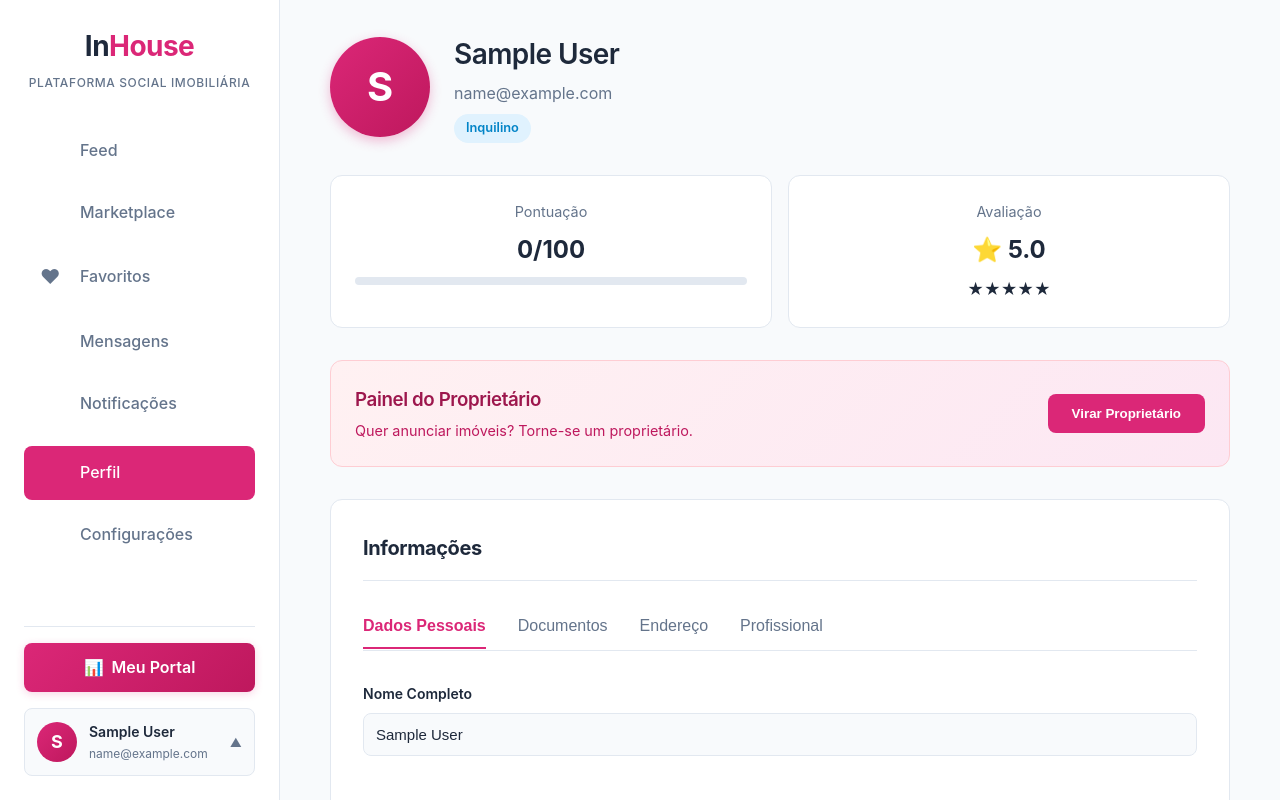
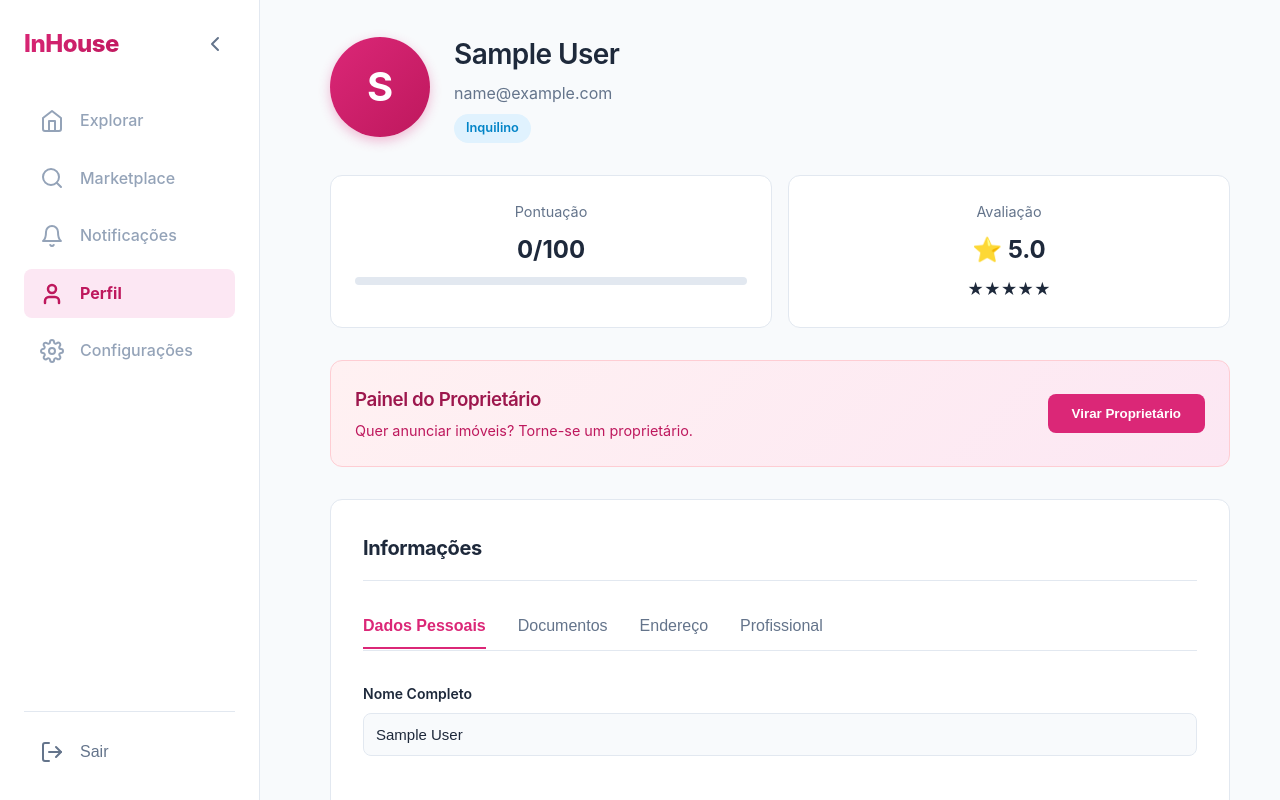
Before and after one commit to Hericlesp/InHouse_Web, a React (Vite) app: page /profile in a window 1280 px wide. Shown: the top 800 px of the page. Built offline with nearby package versions, Linux system fonts and the light colour scheme; sample sign-in values are in the browser's storage.

Commit message:
UI: Sidebar colapsável com ícones inteligentes (Cinza/Rosa)

```diff
--- a/src/components/Sidebar.css
+++ b/src/components/Sidebar.css
@@ -1,5 +1,6 @@
+/* Sidebar Container */
 .sidebar {
-    width: 280px;
+    width: 260px;
     height: 100vh;
     background-color: var(--bg-secondary);
     border-right: 1px solid var(--border-color);
@@ -9,55 +10,94 @@
     position: fixed;
     left: 0;
     top: 0;
-    transition: all var(--transition-base);
+    z-index: 100;
+    transition: width 0.3s ease;
 }
 
-/* Logo */
-.sidebar-logo {
-    margin-bottom: 2rem;
-    text-align: center;
+.sidebar.collapsed {
+    width: 80px;
+    padding: 1.5rem 0.75rem;
 }
 
-.logo-text {
-    font-size: 1.75rem;
-    font-weight: 700;
-    margin-bottom: 0.25rem;
+/* Header */
+.sidebar-header {
+    display: flex;
+    align-items: center;
+    justify-content: space-between;
+    margin-bottom: 2rem;
+    min-height: 2.5rem;
 }
 
-.logo-in {
-    color: var(--text-primary);
+.sidebar.collapsed .sidebar-header {
+    justify-content: center;
 }
 
-.logo-house {
+.logo {
+    font-size: 1.5rem;
+    font-weight: 800;
+    background: linear-gradient(135deg, var(--pink-500), var(--pink-600));
+    -webkit-background-clip: text;
+    -webkit-text-fill-color: transparent;
+    margin: 0;
+}
+
+.toggle-btn {
+    background: none;
+    border: none;
+    color: var(--text-secondary);
+    cursor: pointer;
+    padding: 0.5rem;
+    border-radius: var(--radius-sm);
+    display: flex;
+    align-items: center;
+    justify-content: center;
+    transition: background-color 0.2s;
+}
+
+.toggle-btn:hover {
+    background-color: var(--bg-primary);
     color: var(--pink-500);
 }
 
-.logo-tagline {
-    font-size: 0.75rem;
-    color: var(--text-secondary);
-    font-weight: 500;
-    text-transform: uppercase;
-    letter-spacing: 0.05em;
-}
-
 /* Navigation */
-.sidebar-nav {
-    flex: 1;
+.nav-links {
     display: flex;
     flex-direction: column;
     gap: 0.5rem;
+    flex: 1;
 }
 
 .nav-item {
     display: flex;
     align-items: center;
     gap: 1rem;
-    padding: 0.875rem 1rem;
+    padding: 0.75rem 1rem;
+    text-decoration: none;
+    color: #94a3b8;
+    /* Gray inactive icon/text */
     border-radius: var(--radius-md);
-    color: var(--text-secondary);
-    text-decoration: none;
-    transition: all var(--transition-fast);
     font-weight: 500;
+    transition: all 0.2s;
+    overflow: hidden;
+    white-space: nowrap;
+}
+
+.sidebar.collapsed .nav-item {
+    justify-content: center;
+    padding: 0.75rem;
+}
+
+.nav-icon {
+    display: flex;
+    align-items: center;
+    justify-content: center;
+    min-width: 24px;
+}
+
+.nav-item svg {
+    stroke: #94a3b8;
+    /* Gray inactive icon */
+    transition: stroke 0.2s, stroke-width 0.2s;
 }
 
 .nav-item:hover {
@@ -65,224 +105,50 @@
     color: var(--pink-600);
 }
 
-[data-theme="dark"] .nav-item:hover {
-    background-color: rgba(219, 39, 119, 0.1);
-    color: var(--pink-400);
+.nav-item:hover svg {
+    stroke: var(--pink-600);
 }
 
 .nav-item.active {
-    background-color: var(--pink-500);
-    color: white;
+    background-color: var(--pink-50);
+    color: var(--pink-600);
+    font-weight: 700;
 }
 
-.nav-icon {
-    font-size: 1.25rem;
-    min-width: 1.5rem;
-}
-
-.nav-label {
-    font-size: 1rem;
+.nav-item.active svg {
+    stroke: var(--pink-600);
+    stroke-width: 2.5px;
+    /* Added emphasis for active state */
 }
 
 /* Footer */
 .sidebar-footer {
-    display: flex;
-    flex-direction: column;
-    gap: 1rem;
+    border-top: 1px solid var(--border-color);
     padding-top: 1rem;
-    border-top: 1px solid var(--border-color);
 }
 
-/* Owner Portal Button */
-.owner-portal-btn {
+.logout-btn {
+    width: 100%;
     display: flex;
     align-items: center;
-    justify-content: center;
-    gap: 0.5rem;
-    padding: 0.75rem;
-    background: linear-gradient(135deg, var(--pink-500), var(--pink-600));
+    gap: 1rem;
+    padding: 0.75rem 1rem;
+    background: none;
     border: none;
+    color: var(--text-secondary);
+    font-size: 1rem;
+    font-weight: 500;
+    cursor: pointer;
     border-radius: var(--radius-md);
-    color: white;
-    cursor: pointer;
-    transition: all var(--transition-fast);
-    font-weight: 600;
-    text-decoration: none;
-    box-shadow: 0 2px 8px rgba(219, 39, 119, 0.2);
+    transition: all 0.2s;
 }
 
-.owner-portal-btn:hover {
-    transform: translateY(-2px);
-    box-shadow: 0 4px 12px rgba(219, 39, 119, 0.3);
+.sidebar.collapsed .logout-btn {
+    justify-content: center;
+    padding: 0.75rem;
 }
 
-/* User Card & Dropdown */
-.user-menu-container {
-    position: relative;
-    width: 100%;
+.logout-btn:hover {
+    background-color: #fee2e2;
+    color: #ef4444;
 }
-
-.user-card {
-    display: flex;
-    align-items: center;
-    gap: 0.75rem;
-    padding: 0.75rem;
-    background-color: var(--bg-primary);
-    border-radius: var(--radius-md);
-    border: 1px solid var(--border-color);
-    cursor: pointer;
-    transition: all var(--transition-fast);
-}
-
-.user-card:hover,
-.user-card.active {
-    border-color: var(--pink-500);
-    background-color: var(--bg-secondary);
-}
-
-.user-avatar {
-    width: 2.5rem;
-    height: 2.5rem;
-    border-radius: 50%;
-    background: linear-gradient(135deg, var(--pink-500), var(--pink-600));
-    display: flex;
-    align-items: center;
-    justify-content: center;
-    color: white;
-    font-weight: 700;
-    font-size: 1.125rem;
-    flex-shrink: 0;
-}
-
-.user-info {
-    flex: 1;
-    min-width: 0;
-}
-
-.user-name {
-    font-size: 0.875rem;
-    font-weight: 600;
-    color: var(--text-primary);
-    white-space: nowrap;
-    overflow: hidden;
-    text-overflow: ellipsis;
-}
-
-.user-email {
-    font-size: 0.75rem;
-    color: var(--text-secondary);
-    white-space: nowrap;
-    overflow: hidden;
-    text-overflow: ellipsis;
-}
-
-.menu-chevron {
-    font-size: 0.75rem;
-    color: var(--text-secondary);
-    transition: transform var(--transition-fast);
-}
-
-.user-card.active .menu-chevron {
-    transform: rotate(180deg);
-}
-
-/* Dropdown Menu */
-.user-dropdown-menu {
-    position: absolute;
-    bottom: 110%;
-    left: 0;
-    width: 100%;
-    background-color: var(--bg-secondary);
-    border: 1px solid var(--border-color);
-    border-radius: var(--radius-md);
-    box-shadow: 0 4px 6px -1px rgba(0, 0, 0, 0.1), 0 2px 4px -1px rgba(0, 0, 0, 0.06);
-    padding: 0.5rem;
-    animation: slideUp 0.2s ease-out;
-    z-index: 100;
-}
-
-@keyframes slideUp {
-    from {
-        opacity: 0;
-        transform: translateY(10px);
-    }
-
-    to {
-        opacity: 1;
-        transform: translateY(0);
-    }
-}
-
-.dropdown-item {
-    display: flex;
-    align-items: center;
-    gap: 0.75rem;
-    padding: 0.75rem;
-    width: 100%;
-    text-align: left;
-    background: none;
-    border: none;
-    border-radius: var(--radius-sm);
-    color: var(--text-primary);
-    font-size: 0.9375rem;
-    font-weight: 500;
-    cursor: pointer;
-    text-decoration: none;
-    transition: background-color var(--transition-fast);
-}
-
-.dropdown-item:hover {
-    background-color: var(--bg-primary);
-    color: var(--pink-600);
-}
-
-.dropdown-item.logout {
-    color: var(--red-500);
-}
-
-.dropdown-item.logout:hover {
-    background-color: #fef2f2;
-}
-
-.dropdown-divider {
-    height: 1px;
-    background-color: var(--border-color);
-    margin: 0.5rem 0;
-}
-
-.item-icon {
-    font-size: 1.125rem;
-}
-
-/* Mobile Responsive */
-@media (max-width: 768px) {
-    .sidebar {
-        width: 100%;
-        height: auto;
-        position: fixed;
-        bottom: 0;
-        top: auto;
-        flex-direction: row;
-        padding: 1rem;
-        border-right: none;
-        border-top: 1px solid var(--border-color);
-    }
-
-    .sidebar-logo {
-        display: none;
-    }
-
-    .sidebar-nav {
-        flex-direction: row;
-        justify-content: space-around;
-        flex: 1;
-    }
-
-    .nav-label {
-        display: none;
-    }
-
-    .sidebar-footer {
-        display: none;
-    }
-}
--- a/src/components/Sidebar.jsx
+++ b/src/components/Sidebar.jsx
@@ -1,112 +1,101 @@
 import { useState } from 'react';
-import { Link, useLocation } from 'react-router-dom';
+import { NavLink, useNavigate } from 'react-router-dom';
 import { useAuth } from '../context/AuthContext';
 import './Sidebar.css';
 
+// SVG Icons as components for easier styling
+const Icons = {
+    Home: () => (
+        <svg xmlns="http://www.w3.org/2000/svg" width="24" height="24" viewBox="0 0 24 24" fill="none" stroke="currentColor" strokeWidth="2" strokeLinecap="round" strokeLinejoin="round"><path d="m3 9 9-7 9 7v11a2 2 0 0 1-2 2H5a2 2 0 0 1-2-2z" /><polyline points="9 22 9 12 15 12 15 22" /></svg>
+    ),
+    Search: () => (
+        <svg xmlns="http://www.w3.org/2000/svg" width="24" height="24" viewBox="0 0 24 24" fill="none" stroke="currentColor" strokeWidth="2" strokeLinecap="round" strokeLinejoin="round"><circle cx="11" cy="11" r="8" /><path d="m21 21-4.3-4.3" /></svg>
+    ),
+    Bell: () => (
+        <svg xmlns="http://www.w3.org/2000/svg" width="24" height="24" viewBox="0 0 24 24" fill="none" stroke="currentColor" strokeWidth="2" strokeLinecap="round" strokeLinejoin="round"><path d="M6 8a6 6 0 0 1 12 0c0 7 3 9 3 9H3s3-2 3-9" /><path d="M10.3 21a1.94 1.94 0 0 0 3.4 0" /></svg>
+    ),
+    User: () => (
+        <svg xmlns="http://www.w3.org/2000/svg" width="24" height="24" viewBox="0 0 24 24" fill="none" stroke="currentColor" strokeWidth="2" strokeLinecap="round" strokeLinejoin="round"><path d="M19 21v-2a4 4 0 0 0-4-4H9a4 4 0 0 0-4 4v2" /><circle cx="12" cy="7" r="4" /></svg>
+    ),
+    LogOut: () => (
+        <svg xmlns="http://www.w3.org/2000/svg" width="24" height="24" viewBox="0 0 24 24" fill="none" stroke="currentColor" strokeWidth="2" strokeLinecap="round" strokeLinejoin="round"><path d="M9 21H5a2 2 0 0 1-2-2V5a2 2 0 0 1 2-2h4" /><polyline points="16 17 21 12 16 7" /><line x1="21" x2="9" y1="12" y2="12" /></svg>
+    ),
+    TrendingUp: () => (
+        <svg xmlns="http://www.w3.org/2000/svg" width="24" height="24" viewBox="0 0 24 24" fill="none" stroke="currentColor" strokeWidth="2" strokeLinecap="round" strokeLinejoin="round"><polyline points="23 6 13.5 15.5 8.5 10.5 1 18" /><polyline points="17 6 23 6 23 12" /></svg>
+    ),
+    Settings: () => (
+        <svg xmlns="http://www.w3.org/2000/svg" width="24" height="24" viewBox="0 0 24 24" fill="none" stroke="currentColor" strokeWidth="2" strokeLinecap="round" strokeLinejoin="round"><circle cx="12" cy="12" r="3" /><path d="M19.4 15a1.65 1.65 0 0 0 .33 1.82l.06.06a2 2 0 0 1 0 2.83 2 2 0 0 1-2.83 0l-.06-.06a1.65 1.65 0 0 0-1.82-.33 1.65 1.65 0 0 0-1 1.51V21a2 2 0 0 1-2 2 2 2 0 0 1-2-2v-.09A1.65 1.65 0 0 0 9 19.4a1.65 1.65 0 0 0-1.82.33l-.06.06a2 2 0 0 1-2.83 0 2 2 0 0 1 0-2.83l.06-.06a1.65 1.65 0 0 0 .33-1.82 1.65 1.65 0 0 0-1.51-1H3a2 2 0 0 1-2-2 2 2 0 0 1 2-2h.09A1.65 1.65 0 0 0 4.6 9a1.65 1.65 0 0 0-.33-1.82l-.06-.06a2 2 0 0 1 0-2.83 2 2 0 0 1 2.83 0l.06.06a1.65 1.65 0 0 0 1.82.33H9a1.65 1.65 0 0 0 1-1.51V3a2 2 0 0 1 2-2 2 2 0 0 1 2 2v.09a1.65 1.65 0 0 0 1 1.51 1.65 1.65 0 0 0 1.82-.33l.06-.06a2 2 0 0 1 2.83 0 2 2 0 0 1 0 2.83l-.06.06a1.65 1.65 0 0 0-.33 1.82V9a1.65 1.65 0 0 0 1.51 1H21a2 2 0 0 1 2 2 2 2 0 0 1-2 2h-.09a1.65 1.65 0 0 0-1.51 1Z" /></svg>
+    ),
+    ChevronLeft: () => (
+        <svg xmlns="http://www.w3.org/2000/svg" width="24" height="24" viewBox="0 0 24 24" fill="none" stroke="currentColor" strokeWidth="2" strokeLinecap="round" strokeLinejoin="round"><path d="m15 18-6-6 6-6" /></svg>
+    ),
+    ChevronRight: () => (
+        <svg xmlns="http://www.w3.org/2000/svg" width="24" height="24" viewBox="0 0 24 24" fill="none" stroke="currentColor" strokeWidth="2" strokeLinecap="round" strokeLinejoin="round"><path d="m9 18 6-6-6-6" /></svg>
+    )
+};
+
 const Sidebar = () => {
-    const location = useLocation();
     const { user, logout } = useAuth();
-    const [showUserMenu, setShowUserMenu] = useState(false);
+    const navigate = useNavigate();
+    const [collapsed, setCollapsed] = useState(false);
 
-    const navItems = [
-        { path: '/feed', icon: '', label: 'Feed', name: 'feed' },
-        { path: '/marketplace', icon: '', label: 'Marketplace', name: 'marketplace' },
-        { path: '/favorites', icon: '♥', label: 'Favoritos', name: 'favorites' },
-        { path: '/messages', icon: '', label: 'Mensagens', name: 'messages' },
-        { path: '/notifications', icon: '', label: 'Notificações', name: 'notifications' },
-    ];
-
-    const bottomNavItems = [
-        { path: '/profile', icon: '', label: 'Perfil', name: 'profile' },
-        { path: '/settings', icon: '', label: 'Configurações', name: 'settings' }
-    ];
-
-    const isOwner = user?.user_type === 'owner';
-    const allNavItems = navItems;
-
-    const isActive = (path) => location.pathname === path;
+    const handleLogout = () => {
+        logout();
+        navigate('/login');
+    };
 
     return (
-        <div className="sidebar">
-            {/* Logo */}
-            <div className="sidebar-logo">
-                <h1 className="logo-text">
-                    <span className="logo-in">In</span>
-                    <span className="logo-house">House</span>
-                </h1>
-                <p className="logo-tagline">Plataforma Social Imobiliária</p>
+        <div className={`sidebar ${collapsed ? 'collapsed' : ''}`}>
+            <div className="sidebar-header">
+                {!collapsed && (
+                    <div className="logo-container">
+                        <h1 className="logo">InHouse</h1>
+                    </div>
+                )}
+                <button className="toggle-btn" onClick={() => setCollapsed(!collapsed)}>
+                    {collapsed ? <Icons.ChevronRight /> : <Icons.ChevronLeft />}
+                </button>
             </div>
 
-            {/* Navigation */}
-            <nav className="sidebar-nav">
-                {allNavItems.map(item => (
-                    <Link
-                        key={item.name}
-                        to={item.path}
-                        className={`nav-item ${isActive(item.path) ? 'active' : ''}`}
-                    >
-                        <span className="nav-icon">{item.icon}</span>
-                        <span className="nav-label">{item.label}</span>
-                    </Link>
-                ))}
+            <nav className="nav-links">
+                <NavLink to="/feed" className={({ isActive }) => `nav-item ${isActive ? 'active' : ''}`}>
+                    <span className="nav-icon"><Icons.Home /></span>
+                    {!collapsed && <span className="nav-label">Explorar</span>}
+                </NavLink>
 
-                <div className="nav-separator"></div>
+                <NavLink to="/marketplace" className={({ isActive }) => `nav-item ${isActive ? 'active' : ''}`}>
+                    <span className="nav-icon"><Icons.Search /></span>
+                    {!collapsed && <span className="nav-label">Marketplace</span>}
+                </NavLink>
 
-                {bottomNavItems.map(item => (
-                    <Link
-                        key={item.name}
-                        to={item.path}
-                        className={`nav-item ${isActive(item.path) ? 'active' : ''}`}
-                    >
-                        <span className="nav-icon">{item.icon}</span>
-                        <span className="nav-label">{item.label}</span>
-                    </Link>
-                ))}
+                <NavLink to="/notifications" className={({ isActive }) => `nav-item ${isActive ? 'active' : ''}`}>
+                    <span className="nav-icon"><Icons.Bell /></span>
+                    {!collapsed && <span className="nav-label">Notificações</span>}
+                </NavLink>
+
+                <NavLink to="/profile" className={({ isActive }) => `nav-item ${isActive ? 'active' : ''}`}>
+                    <span className="nav-icon"><Icons.User /></span>
+                    {!collapsed && <span className="nav-label">Perfil</span>}
+                </NavLink>
+
+                {user?.user_type === 'owner' && (
+                    <NavLink to="/owner/dashboard" className={({ isActive }) => `nav-item ${isActive ? 'active' : ''}`}>
+                        <span className="nav-icon"><Icons.TrendingUp /></span>
+                        {!collapsed && <span className="nav-label">Painel Dono</span>}
+                    </NavLink>
+                )}
+
+                <NavLink to="/settings" className={({ isActive }) => `nav-item ${isActive ? 'active' : ''}`}>
+                    <span className="nav-icon"><Icons.Settings /></span>
+                    {!collapsed && <span className="nav-label">Configurações</span>}
+                </NavLink>
             </nav>
 
-            {/* Owner Portal Button */}
             <div className="sidebar-footer">
-                <Link to="/owner/dashboard" className="owner-portal-btn">
-                    <span>📊</span>
-                    <span>Meu Portal</span>
-                </Link>
-
-                {/* User Card */}
-                {user && (
-                    <div className="user-menu-container">
-                        <div
-                            className={`user-card ${showUserMenu ? 'active' : ''}`}
-                            onClick={() => setShowUserMenu(!showUserMenu)}
-                        >
-                            <div className="user-avatar">
-                                {user.name.charAt(0).toUpperCase()}
-                            </div>
-                            <div className="user-info">
-                                <p className="user-name">{user.name}</p>
-                                <p className="user-email">{user.user_type === 'owner' ? 'Proprietário' : user.email}</p>
-                            </div>
-                            <span className="menu-chevron">
-                                {showUserMenu ? '▼' : '▲'}
-                            </span>
-                        </div>
-
-                        {showUserMenu && (
-                            <div className="user-dropdown-menu">
-                                {user.user_type === 'owner' && (
-                                    <Link to="/owner/dashboard" className="dropdown-item" onClick={() => setShowUserMenu(false)}>
-                                        <span className="item-icon">📊</span>
-                                        Meu Portal
-                                    </Link>
-                                )}
-                                <div className="dropdown-divider"></div>
-                                <button className="dropdown-item logout" onClick={logout}>
-                                    <span className="item-icon">🚪</span>
-                                    Sair
-                                </button>
-                            </div>
-                        )}
-                    </div>
-                )}
+                <button onClick={handleLogout} className="logout-btn">
+                    <span className="nav-icon"><Icons.LogOut /></span>
+                    {!collapsed && <span className="nav-label">Sair</span>}
+                </button>
             </div>
         </div>
     );
```
